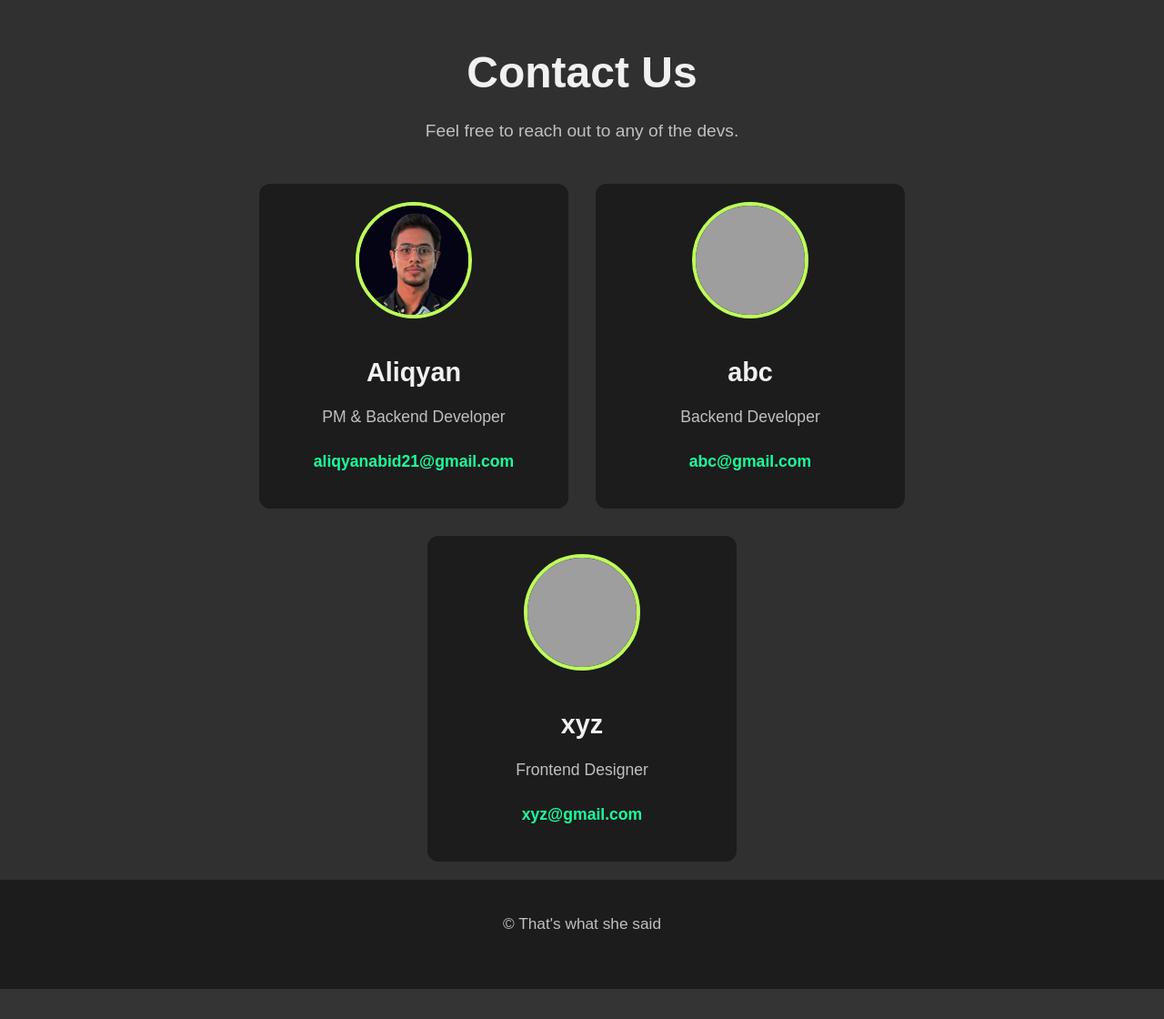
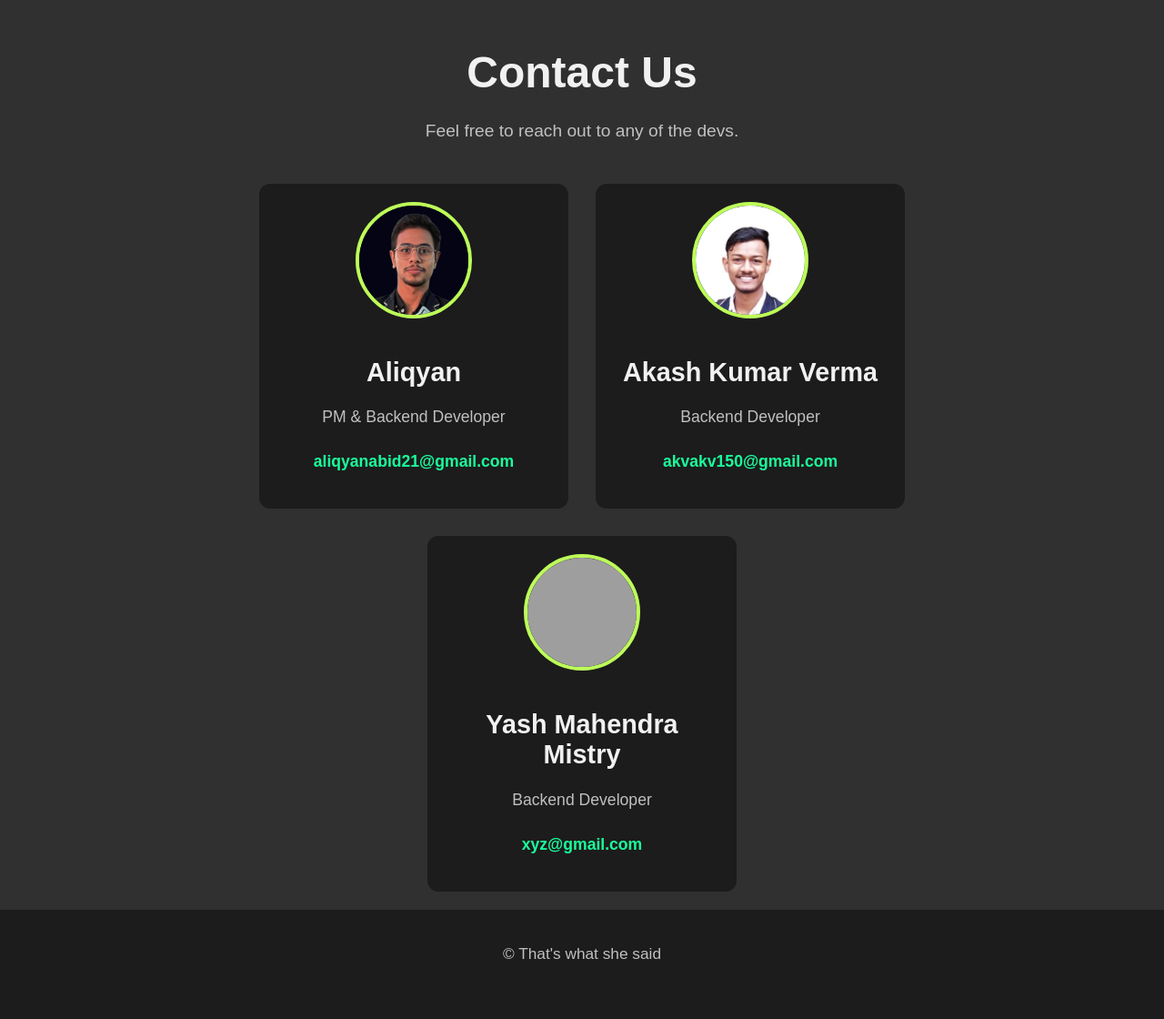
Before and after one commit to Aliqyan-21/rsna.app, a Flask app: page /contact in a window 1280 px wide. Shown: the part 60-1180 px from the top of the page at 91% size. Before the commit the page ends 1147 px from the top, so only its background shows below. Run offline with Flask 3, Linux system fonts and the light colour scheme; grey boxes are pictures that could not be loaded.

Commit message:
Added Contact

```diff
--- a/templates/contact.html
+++ b/templates/contact.html
@@ -21,16 +21,16 @@
         </div>
 
         <div class="team-member">
-            <img src="{{ url_for('static', filename='assets/profile_pics/abc.png') }}" alt="abc" class="team-photo">
-            <h2>abc</h2>
+            <img src="{{ url_for('static', filename='assets/profile_pics/akash.jpg') }}" alt="Akash" class="team-photo">
+            <h2>Akash Kumar Verma</h2>
             <p>Backend Developer</p>
-            <p><a class="e-link" href="mailto:johndoe@example.com">abc@gmail.com</a></p>
+            <p><a class="e-link" href="mailto:akvakv150@gmail.com">akvakv150@gmail.com</a></p>
         </div>
 
         <div class="team-member">
             <img src="{{ url_for('static', filename='assets/profile_pics/xyz.png') }}" alt="xyz" class="team-photo">
-            <h2>xyz</h2>
-            <p>Frontend Designer</p>
+            <h2>Yash Mahendra Mistry</h2>
+            <p>Backend Developer</p>
             <p><a class="e-link" href="mailto:janesmith@example.com">xyz@gmail.com</a></p>
         </div>
     </div>
```
Also changed, not shown: static/assets/profile_pics/akash.jpg (added).
